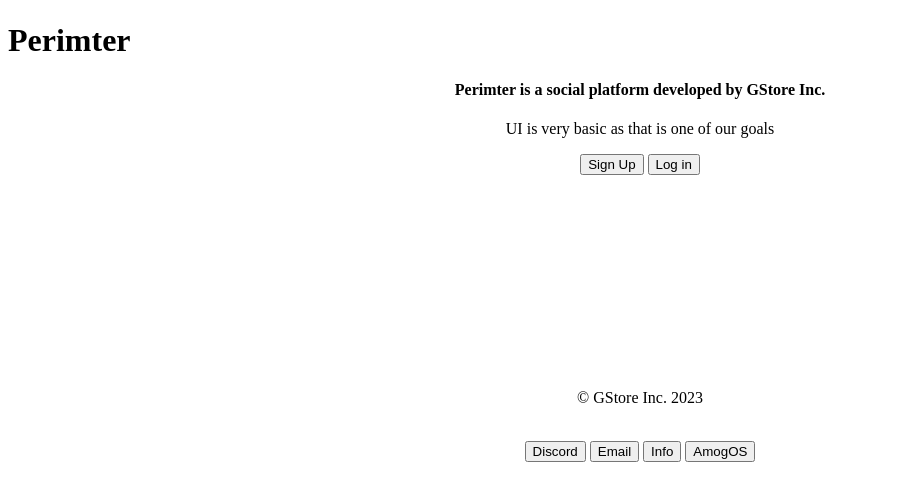
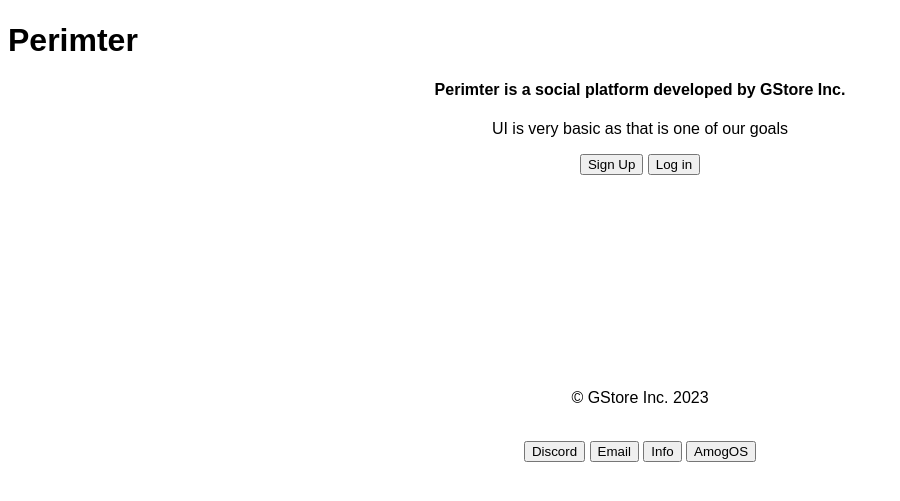
Before and after one commit to gstore1/perimter, a plain HTML site: page index.html in a window 1280 px wide. Shown: the part 155-656 px from the top of the page, without its empty margins (0-900 px from the left). Drawn offline with Linux system fonts and the light colour scheme; the site is published under a folder, as on GitHub Pages, so addresses that start at the root find nothing.

Commit message:
Update index.html

```diff
--- a/index.html
+++ b/index.html
@@ -2,7 +2,7 @@
 <html>
  <meta charset="UTF-8">
     <meta name="viewport" content="width=device-width, initial-scale=1.0">
-	<link href="/style.css" rel="stylesheet" type="text/css" media="all">
+	<link href="style.css" rel="stylesheet" type="text/css" media="all">
 <head>
 
 <title>Perimter</title>
```
